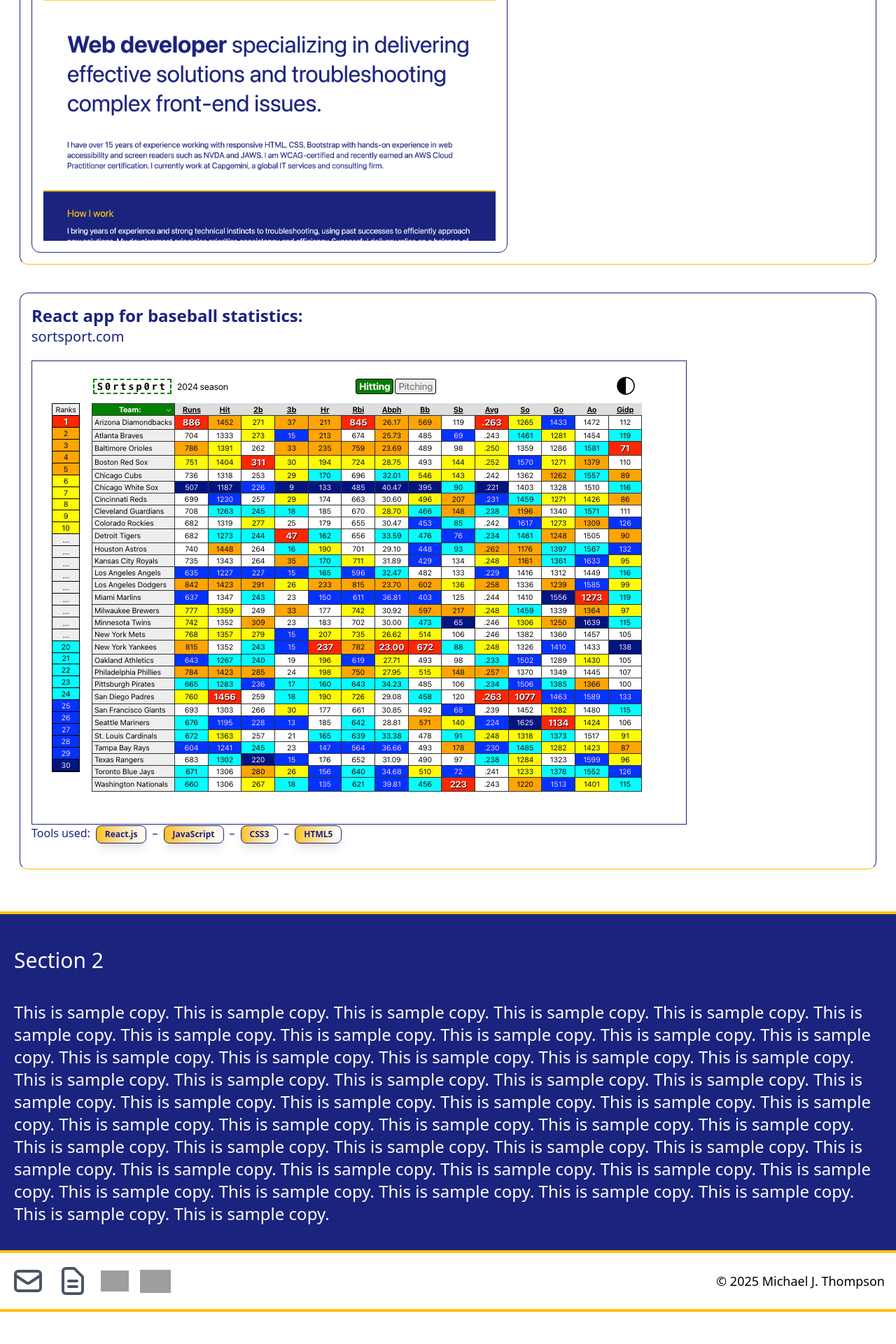
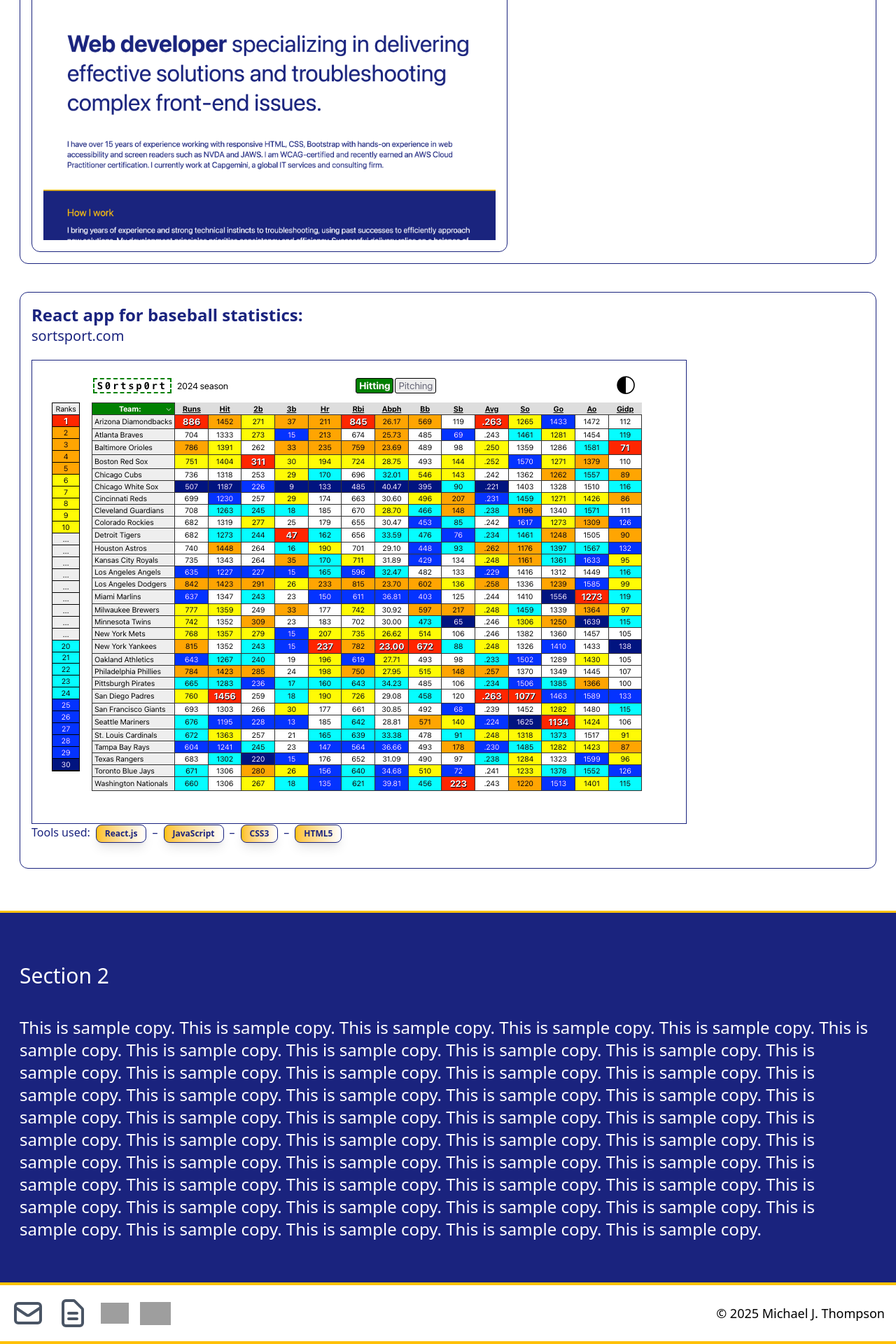
Before and after one commit to mikethompson100/mikethompson-nextjs, a Next.js app: page /portfolio in a window 1280 px wide. Shown: the part 405-2325 px from the top of the page at 70% size. Before the commit the page ends 2279 px from the top, so only its background shows below. Built offline with nearby package versions, Linux system fonts and the light colour scheme; grey boxes are pictures that could not be loaded.

Commit message:
Page positioning changes

```diff
--- a/app/experience/page.tsx
+++ b/app/experience/page.tsx
@@ -8,7 +8,7 @@ export const metadata: Metadata = {
 export default function Experience() {
   return (
     <>
-      <section className="bg-secondary color-primary ps-7 pt-7 pe-7 pb-12 md:pb-15 md:pt-9 border-b-4 border-b-[var(--color-tertiary)]">
+      <section className="bg-secondary color-primary ps-7 pt-7 pe-7 pb-12 md:pb-15 md:pt-9 border-b-3 border-b-[var(--color-tertiary)]">
         <div className="max-w-7xl mx-auto">
           <h2 className="pt-3 pb-5 text-2xl md:text-3xl">Core Competencies</h2>
           <h3 className="text-xl md:text-2xl mb-12">These are the current skills and tools I use in my current role:</h3>
@@ -118,7 +118,7 @@ export default function Experience() {
             </div>
             <div className="bg-white flex flex-col min-w-[200px] md:min-w-[150px] xl:min-w-[175px] min-h-[180px] mx-auto items-center justify-center rounded-xl border-2 border-[rgba(255,193,7,1)] shadow">
               <img src="/images/tailwindcss-mark.d52e9897.svg" alt="Tailwind CSS logo" className="w-20 h-20" />
-              <h4 className="color-primary flex text-center text-lg lg:text-base w-[120px] md:w-[110px] font-bold mb-3 xl:mt-3">Tailwind CSS</h4>
+              <h4 className="flex flex-col color-primary flex text-center text-lg lg:text-base w-[120px] md:w-[110px] font-bold mb-3 xl:mt-3">Tailwind CSS<span className="text-sm">(TAOS)</span><span className="sr-only">(Tailwind CSS Animation on Scroll)</span></h4>
             </div>
             <div className="flex flex-col min-w-[200px] md:min-w-[150px] xl:min-w-[175px] min-h-[180px] mx-auto items-center justify-center bg-white rounded-xl border-2 border-[rgba(255,193,7,1)] shadow">
               <img src="images/framer-motion.jpeg" alt="Framer Motion logo" className="h-20" />
--- a/app/mystory/page.tsx
+++ b/app/mystory/page.tsx
@@ -8,7 +8,7 @@ export const metadata: Metadata = {
 export default function MyStory() {
   return (
     <>
-      <section className="bg-secondary color-primary p-7 md:pb-15 md:pt-9 border-b-4 border-b-[var(--color-tertiary)]">
+      <section className="bg-secondary color-primary p-7 md:pb-15 md:pt-9 border-b-3 border-b-[var(--color-tertiary)]">
         <div className="max-w-7xl mx-auto">
           <h2 className="pt-3 pb-5 text-2xl md:text-3xl">About</h2>
           <h3 className="text-xl md:text-2xl">This is sample copy for the about page. This is sample copy. This is sample copy. This is sample copy. This is sample copy. This is sample copy. This is sample copy. This is sample copy. This is sample copy. This is sample copy. This is sample copy. This is sample copy. This is sample copy. This is sample copy. This is sample copy. This is sample copy. This is sample copy. This is sample copy. This is sample copy. This is sample copy. This is sample copy. This is sample copy. This is sample copy. This is sample copy. This is sample copy. This is sample copy. This is sample copy. This is sample copy. This is sample copy. This is sample copy. This is sample copy. This is sample copy. This is sample copy. This is sample copy. This is sample copy. This is sample copy. This is sample copy. This is sample copy. This is sample copy. This is sample copy. This is sample copy. This is sample copy. This is sample copy. This is sample copy. This is sample copy. This is sample copy. This is sample copy. This is sample copy. This is sample copy. This is sample copy.</h3>
--- a/app/page.tsx
+++ b/app/page.tsx
@@ -1,11 +1,9 @@
 'use client';
-
-import * as motion from "motion/react-client"
 
 export default function HomePage() {
   return (
     <>
-      <section className="bg-secondary color-primary p-7 md:pb-15 md:pt-9 border-b-4 border-b-[var(--color-tertiary)]">
+      <section className="bg-secondary color-primary p-7 md:pb-15 md:pt-9 border-b-3 border-b-[var(--color-tertiary)]">
         <div className="max-w-7xl mx-auto">
           <p className="text-4xl md:text-7xl py-13 leading-tight"><span className="font-bold">Web developer</span> specializing in delivering effective solutions and troubleshooting complex front-end issues.</p>
           <p className="pt-4 text-xl md:text-2xl">I have over 15 years of experience working with responsive HTML, CSS, Bootstrap with hands-on experience in web accessibility and screen readers such as NVDA and JAWS. I am WCAG-certified and recently earned an AWS Cloud Practitioner certification. I currently work at Capgemini, a global IT services and consulting firm.</p>
--- a/app/portfolio/page.tsx
+++ b/app/portfolio/page.tsx
@@ -8,11 +8,11 @@ export const metadata: Metadata = {
 export default function Portfolio() {
   return (
     <>
-      <section className="bg-secondary color-primary p-7 md:pb-15 md:pt-9 border-b-4 border-b-[var(--color-tertiary)]">
+      <section className="bg-secondary color-primary p-7 md:pb-15 md:pt-9 border-b-3 border-b-[var(--color-tertiary)]">
         <div className="max-w-7xl mx-auto">
           <h2 className="pt-3 pb-10 text-2xl md:text-3xl">Portfolio</h2>
 
-          <div className="text-xl md:text-2xl flex flex-col p-4 border-1 border-b-[var(--color-tertiary)] rounded-xl">
+          <div className="text-xl md:text-2xl flex flex-col p-4 border-1 rounded-xl">
             <h3 className="font-bold">This Portfolio Website:</h3>
             <h4 className="py-2 text-base md:text-xl">mikethompson100.com</h4>
             <h5 className="pe-5 py-5 text-sm md:text-base">
@@ -27,7 +27,7 @@ export default function Portfolio() {
             </a>
           </div>
 
-          <div className="mt-10 text-xl md:text-2xl flex flex-col p-4 border-1 border-b-[var(--color-tertiary)] rounded-xl">
+          <div className="mt-10 text-xl md:text-2xl flex flex-col p-4 border-1 rounded-xl">
             <h3 className="font-bold">React app for baseball statistics:</h3>
             <h4 className="pb-5 text-base md:text-xl">sortsport.com</h4>
             <a href="https://www.sortsport.com" target="_blank" rel="noopener noreferrer" className="w-fit underline hover:text-[var(--color-tertiary)] border border-[#1A237E]">
@@ -41,7 +41,7 @@ export default function Portfolio() {
           </div>
         </div>
       </section>
-      <section className="bg-primary color-secondary p-5 md:py-9 md:text-2xl border-b-4 border-b-[var(--color-tertiary)]">
+      <section className="bg-primary color-secondary p-7 md:py-15 border-b-4 border-b-[var(--color-tertiary)]">
         <div className="max-w-7xl mx-auto">
           <h2 className="pt-3 pb-10 text-2xl md:text-3xl">Section 2</h2>
           <h3 className="text-xl md:text-2xl">This is sample copy. This is sample copy. This is sample copy. This is sample copy. This is sample copy. This is sample copy. This is sample copy. This is sample copy. This is sample copy. This is sample copy. This is sample copy. This is sample copy. This is sample copy. This is sample copy. This is sample copy. This is sample copy. This is sample copy. This is sample copy. This is sample copy. This is sample copy. This is sample copy. This is sample copy. This is sample copy. This is sample copy. This is sample copy. This is sample copy. This is sample copy. This is sample copy. This is sample copy. This is sample copy. This is sample copy. This is sample copy. This is sample copy. This is sample copy. This is sample copy. This is sample copy. This is sample copy. This is sample copy. This is sample copy. This is sample copy. This is sample copy. This is sample copy. This is sample copy. This is sample copy. This is sample copy. This is sample copy. This is sample copy. This is sample copy. This is sample copy. This is sample copy.</h3>
--- a/components/navbar.tsx
+++ b/components/navbar.tsx
@@ -17,7 +17,7 @@ const Navbar = () => {
   ];
 
   return (
-    <nav className="bg-primary color-secondary px-4 py-4 md:text-3xl border-b-4 border-b-[var(--color-tertiary)] sticky top-0">
+    <nav className="bg-primary color-secondary px-4 py-4 md:text-3xl border-b-3 border-b-[var(--color-tertiary)] sticky top-0">
       <div className="max-w-7xl mx-auto flex items-center justify-between">
         <h1 className="text-2xl md:text-2xl lg:text-3xl">Michael J. Thompson</h1>
 
```
